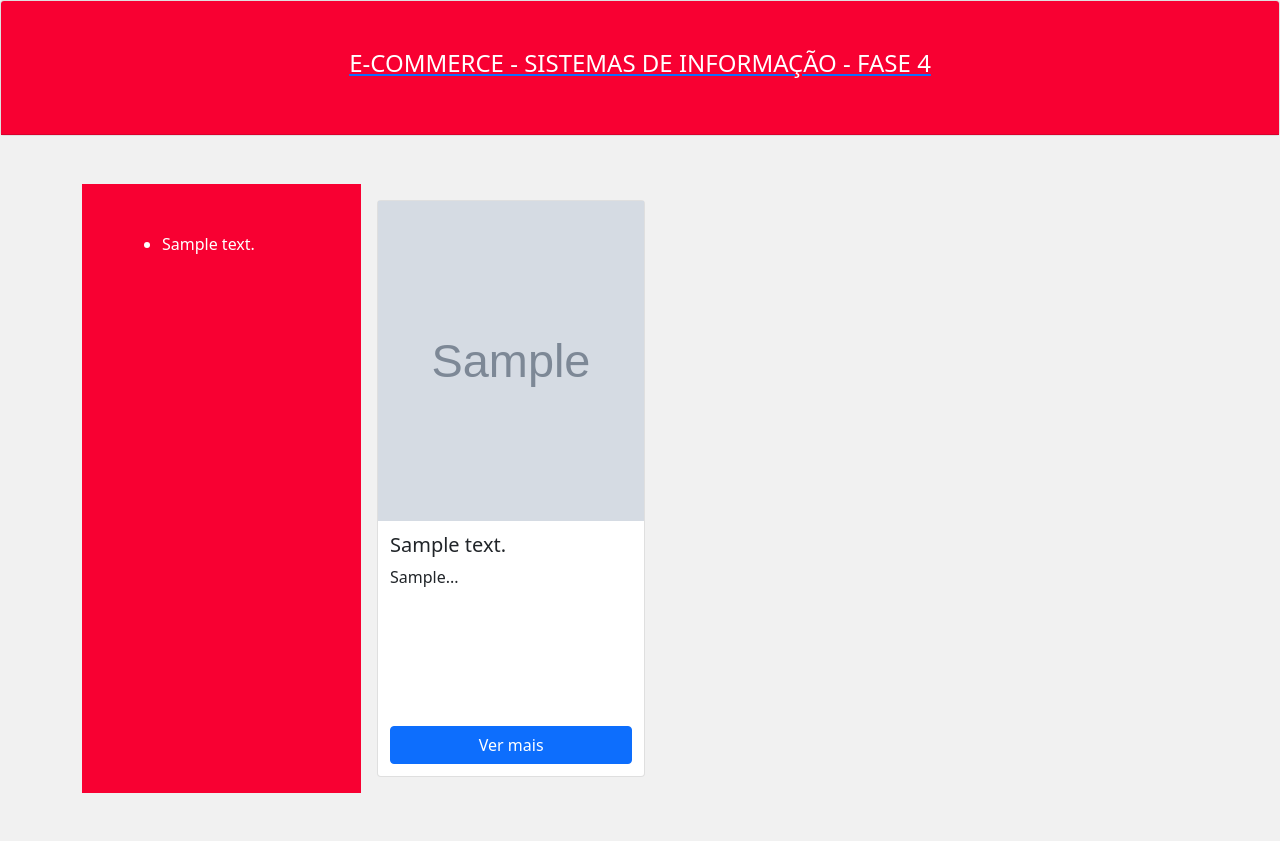
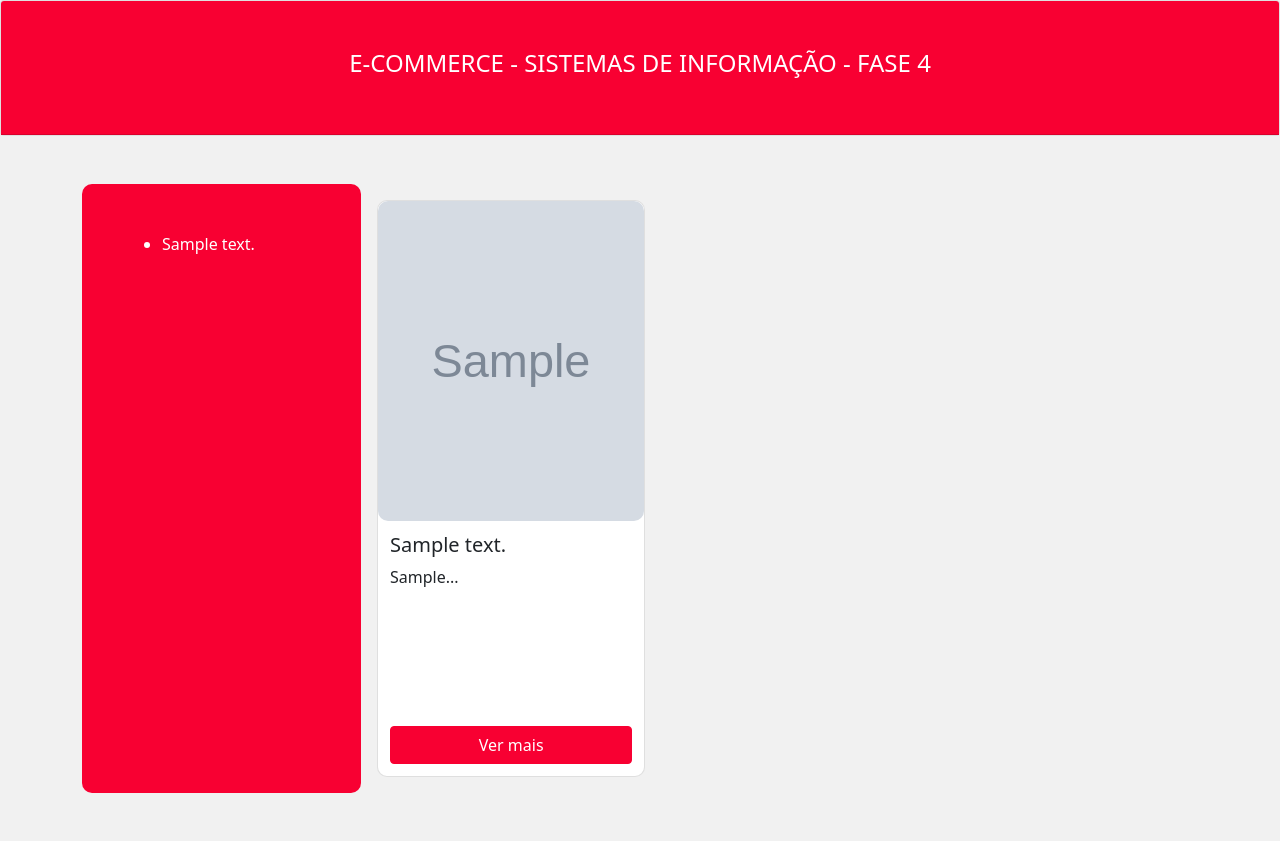
Before and after one commit to MicaelMunsfeld/E-Commerce, a PHP site: page /view_categoria.php in a window 1280 px wide. Run offline with PHP 8.4, Linux system fonts and the light colour scheme; tables that the repository leaves empty or names only in its code hold one stand-in row (values such as "Sample post"); grey boxes marked "Sample" are stand-in pictures.

Commit message:
Update style.css

```diff
--- a/style.css
+++ b/style.css
@@ -1,3 +1,7 @@
+a {
+    text-decoration: none;
+}
+
 .bg-red {
 	background-color: rgb(248, 0, 50);
 }
@@ -30,3 +34,18 @@
 .card-body {
     padding: 12px 12px;
 }
+
+.br-10 {
+    border-radius: 10px;
+}
+
+.btn-primary {
+    background-color: rgb(248, 0, 50);
+    border-color    : rgb(248, 0, 50);
+}
+
+.btn-primary:hover {
+    background-color: rgb(241, 241, 241);
+    border-color    : rgb(248, 0, 50);
+    color           : rgb(248, 0, 50);
+}
```
